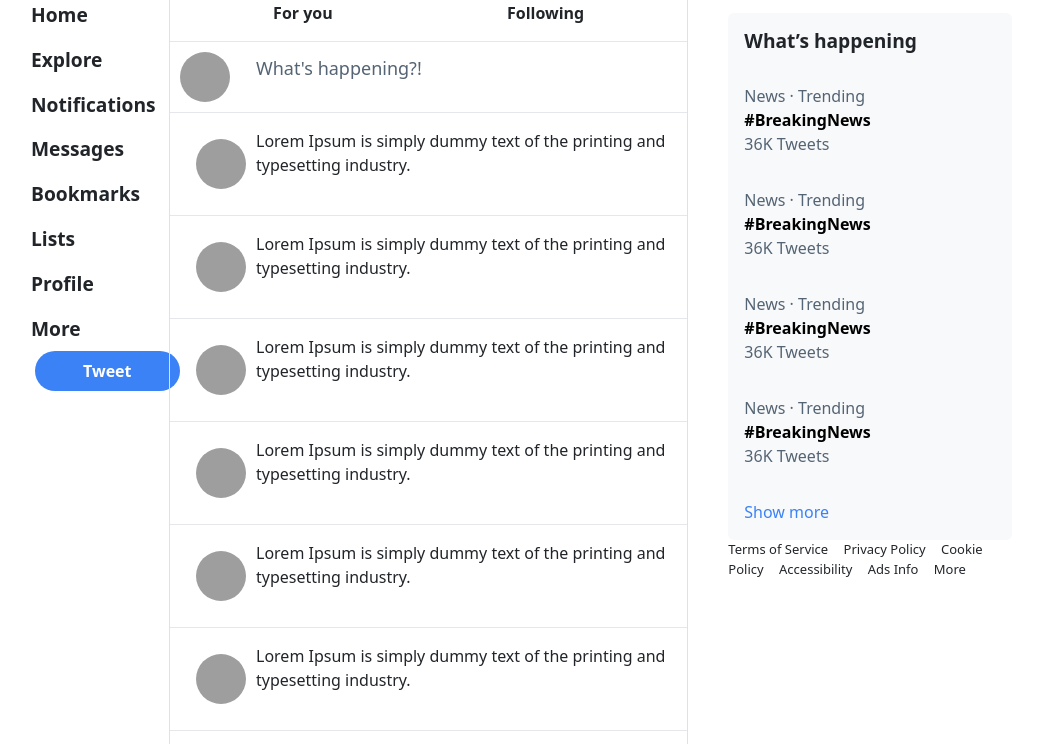
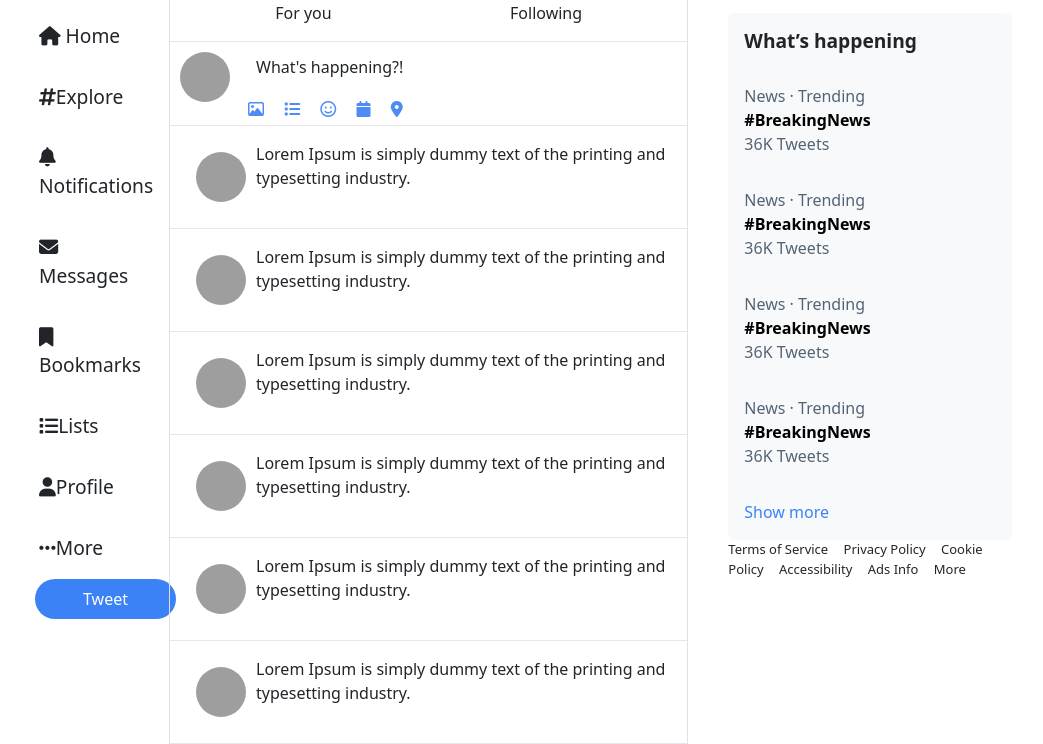
Before and after one commit to rohit-s-s/Twitter_clone, a plain HTML site: page index.html in a window 1280 px wide. Shown: the part 55-799 px from the top of the page, without its empty margins (157-1200 px from the left). Drawn offline with nearby package versions, Linux system fonts and the light colour scheme; grey boxes are pictures that could not be loaded.

Commit message:
logo added

```diff
--- a/index.html
+++ b/index.html
@@ -6,6 +6,7 @@
   <meta http-equiv="X-UA-Compatible" content="IE=edge">
   <meta name="viewport" content="width=device-width, initial-scale=1.0">
   <title>twitter</title>
+  <script src="https://kit.fontawesome.com/57efc2f9b4.js" crossorigin="anonymous"></script>
   <link href="https://cdn.jsdelivr.net/npm/bootstrap@5.3.0-alpha3/dist/css/bootstrap.min.css" rel="stylesheet" integrity="sha384-KK94CHFLLe+nY2dmCWGMq91rCGa5gtU4mk92HdvYe+M/SXH301p5ILy+dN9+nJOZ" crossorigin="anonymous">
   <link
   rel="stylesheet"
@@ -21,16 +22,17 @@
   <div class="row">
      <!--First column-->
     <div class="col-md-3">
-      <div class="text-start font-bold pt-5" style="padding-left:12em; ;">
+      <div class="text-start" style="padding-left:12em; ;">
         <div class="row" style="font-size: larger;">
-          <a class="p-2" href="#">Home</a>
-          <a class="p-2" href="#">Explore</a>
-          <a class="p-2" href="#">Notifications</a>
-          <a class="p-2" href="#">Messages</a>
-          <a class="p-2" href="#">Bookmarks</a>
-          <a class="p-2" href="#">Lists</a>
-          <a class="p-2" href="#">Profile</a>
-          <a class="p-2" href="#">More</a>
+          <a class="p-3" href="#"><i class="fab fa-twitter mr-2"></i></a>
+          <a class="p-3" href="#"><i class="fa-solid fa-house mr-2"></i> Home</a>
+          <a class="p-3" href="#"><i class="fas fa-hashtag mr-2"></i>Explore</a>
+          <a class="p-3" href="#"><i class="fa-solid fa-bell pr-2"></i></i>Notifications</a>
+          <a class="p-3" href="#"><i class="fa-solid fa-envelope pr-2"></i>Messages</a>
+          <a class="p-3" href="#"><i class="fa-solid fa-bookmark pr-2"></i>Bookmarks</a>
+          <a class="p-3" href="#"><i class="fa-solid fa-list pr-2"></i>Lists</a>
+          <a class="p-3" href="#"><i class="fa-solid fa-user pr-2"></i>Profile</a>
+          <a class="p-3" href="#"><i class="fa-solid fa-ellipsis-h more-icon pr-2"></i>More</a>
         </div>
         <button class="bg-blue-500 text-center py-2 px-5 text-white" style="border-radius: 10em;">Tweet</button>
       </div>
@@ -41,15 +43,23 @@
         <div class="border-b border-sky-500">
           <h1 class="font-bold m-3" style="font-size: larger;">Home</h1>
           <div class="flex justify-around m-3">
-            <button class="font-bold">For you</button>
-            <button class="font-bold">Following</button>
+            <button class="">For you</button>
+            <button class="">Following</button>
           </div>
         </div>
         <div class="border-b border-sky-500">
           <div class="flex">
             <img style="border-radius: 50%;height: 50px;width:50px; margin: 10px;" src="https://bit.ly/3UJ8Vqr" alt="">
             <div>
-              <h2 class="m-3" style="color: rgb(84,100,116); font-size: large;">What's happening?!</h2>
+              <h2 class="m-3" >What's happening?!</h2>
+
+              <div >
+                <i class="fa-regular fa-image p-2" style="color: #4e8bf4;"></i>
+                <i class="fa-solid fa-list p-2" style="color: #4e8bf4;"></i>
+                <i class="fa-regular fa-face-smile p-2" style="color: #4e8bf4;"></i>
+                <i class="fa-sharp fa-solid fa-calendar p-2" style="color: #4e8bf4;"></i>
+                <i class="fa-sharp fa-solid fa-location-dot p-2" style="color: #4e8bf4;"></i>
+              </div>
             </div>
           </div>
         </div>
@@ -104,7 +114,7 @@
     <div class="col-md-4">
       <div class="text-start p-3">
         <input class=" placeholder:block bg-blue-100 w-75 py-2 pl-9 pr-3 focus:outline-none focus:border-white focus:ring-blue-500 focus:ring-1 sm:text-sm px-10 "
-           style="border-radius: 10em;"  placeholder="Search Twitter" type="text">
+           style="border-radius: 10em;background-color: rgba(228, 228, 228, 0.594);"  placeholder="Search Twitter" type="text">
         <div class="rounded-md bg-light w-75 mt-3">
           <h1 class="font-bold p-3" style="font-size: larger;">
             What’s happening
```
